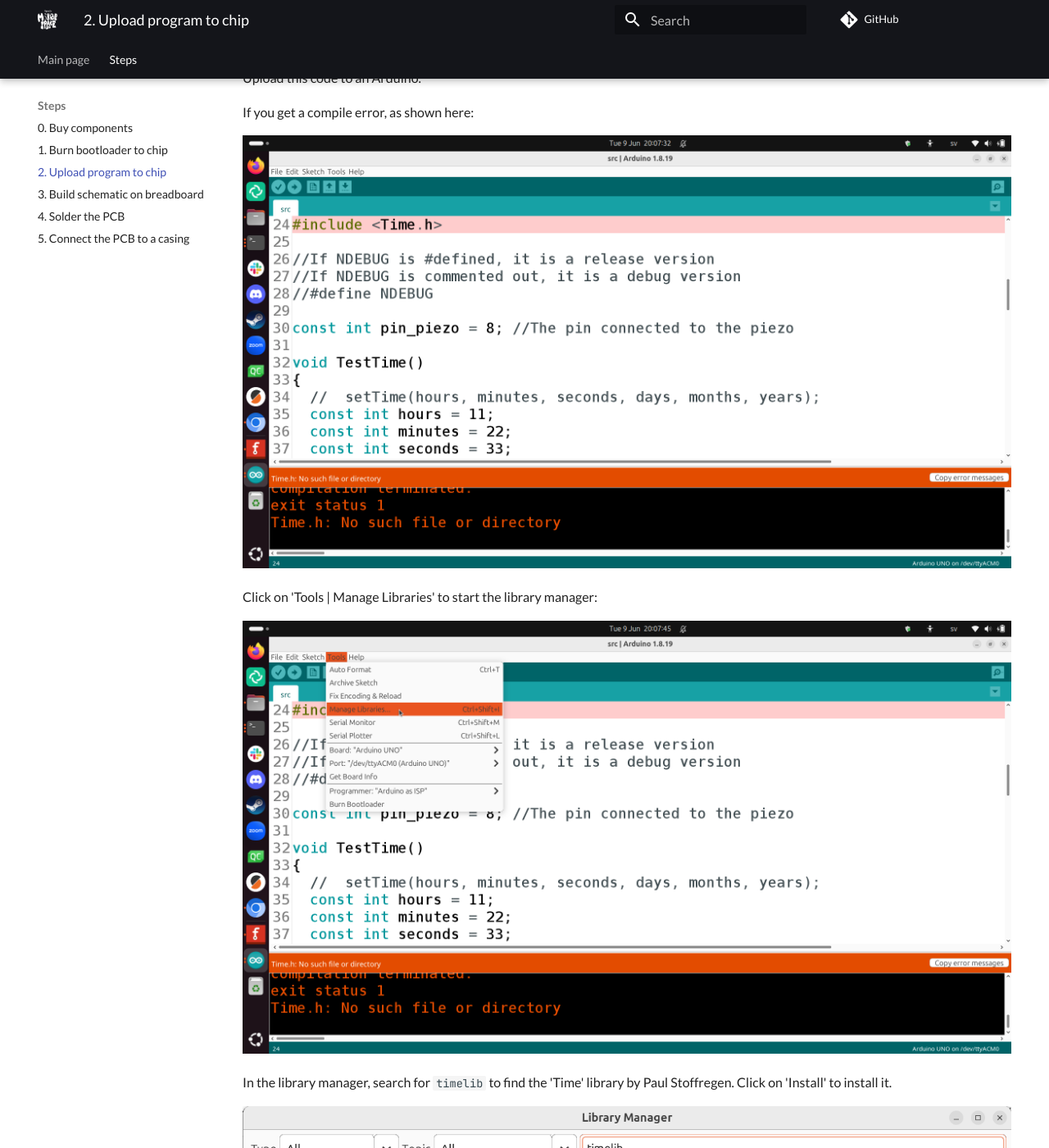
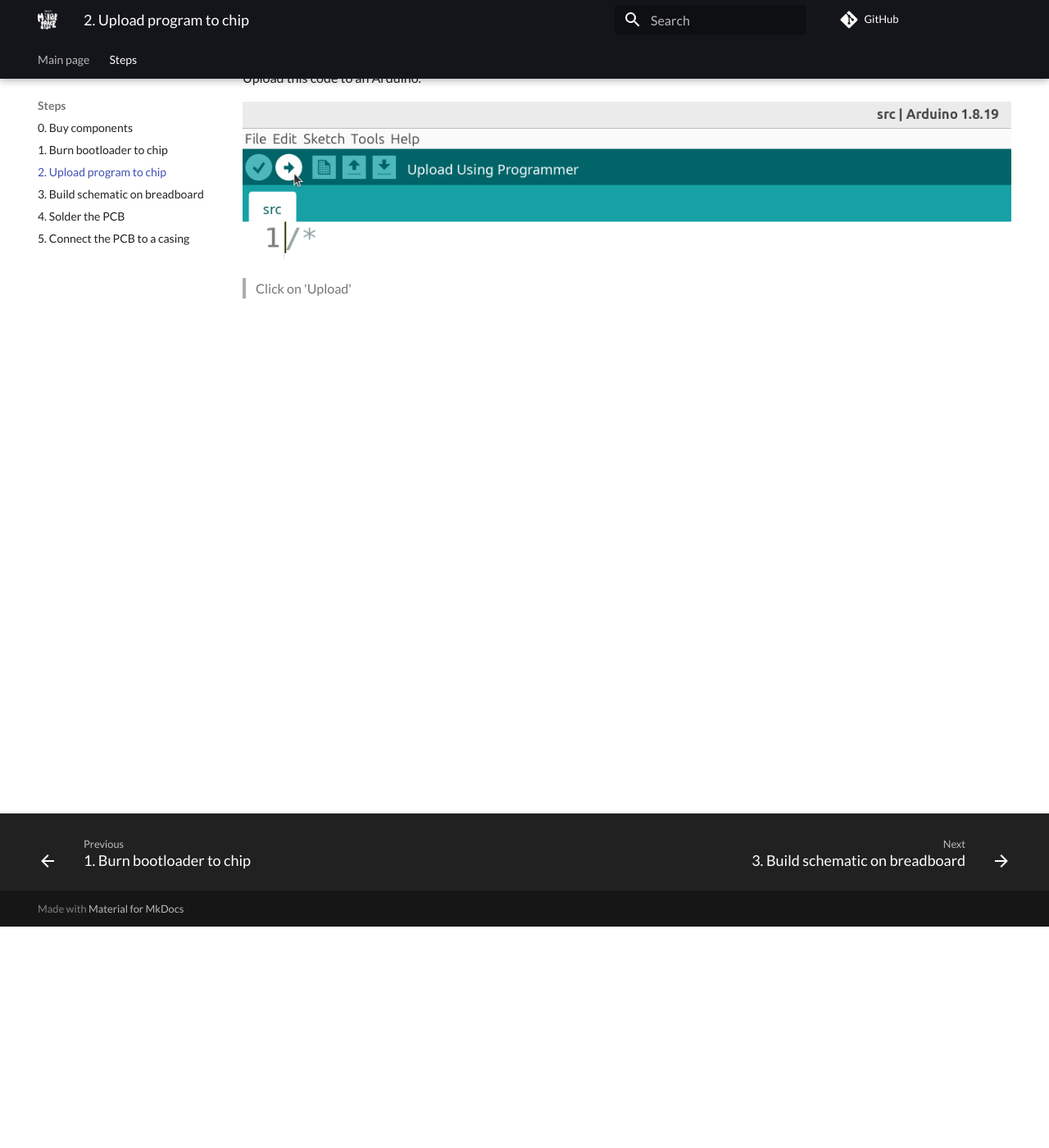
Before and after one commit to richelbilderbeek/build_bare_bone_arduino_machine_workshop, an MkDocs documentation site: the page built from docs/2_upload_program/README.md, in a window 1280 px wide and 1400 px high, scrolled down 270 px. Shown: the whole window at 82% size. Built offline with MkDocs 1.6.1 and Material for MkDocs 9.7.7, drawn with Linux system fonts in a browser that asks for light colours; comment, search, counter and statistics services are not loaded.

Commit message:
Add where to click

```diff
--- a/docs/2_upload_program/README.md
+++ b/docs/2_upload_program/README.md
@@ -15,16 +15,6 @@
 
 Upload this code to an Arduino.
 
-If you get a compile error, as shown here:
+![Click on 'Upload'](click_upload.png)
 
-![Compile error](compile_error.png)
-
-Click on 'Tools | Manage Libraries' to start the library manager:
-
-![Click on 'Tools | Manage Libraries'](manage_libraries.png)
-
-In the library manager, search for `timelib`
-to find the 'Time' library by Paul Stoffregen.
-Click on 'Install' to install it.
-
-![Click on 'Install' to install the library](install_timelib.png)
+> Click on 'Upload'
```
Also changed, not shown: docs/2_upload_program/click_upload.png (added).
